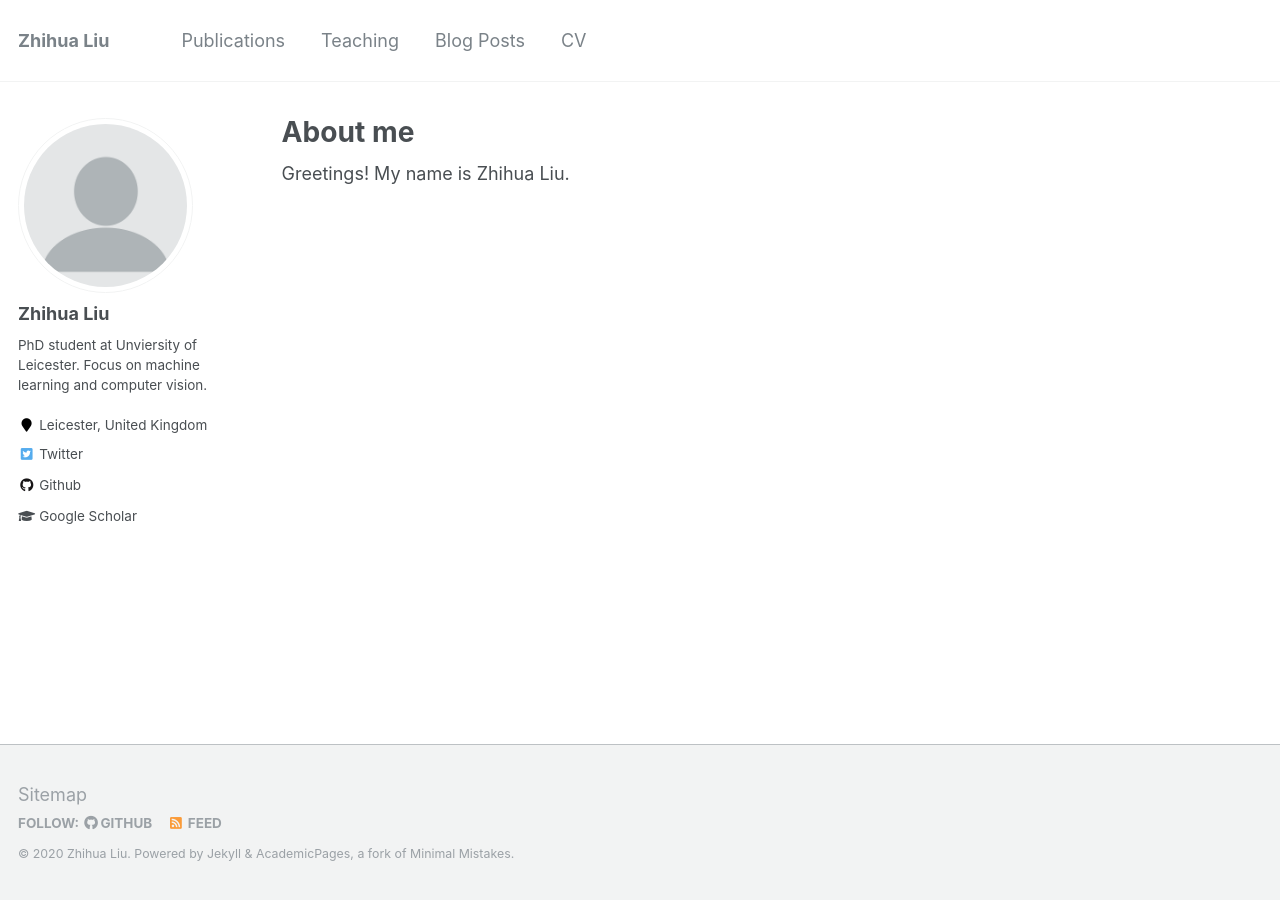
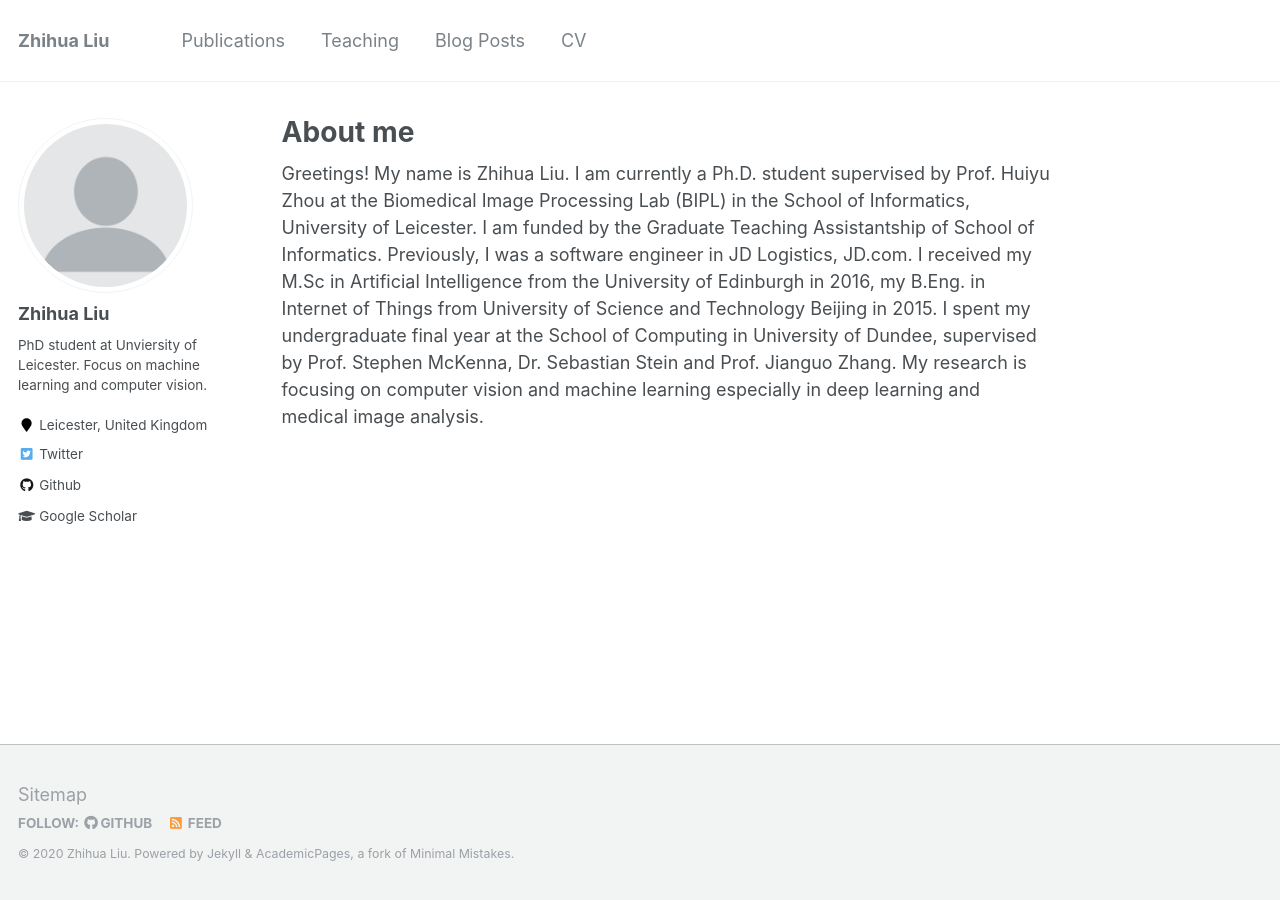
Before and after one commit to ZhihuaLiuEd/ZhihuaLiuEd.github.io, a Jekyll site: the page built from _pages/about.md, in a window 1280 px wide. Built offline with Jekyll 4.4.1, drawn with Linux system fonts in a browser that asks for light colours.

Commit message:
Update about.md

```diff
--- a/_pages/about.md
+++ b/_pages/about.md
@@ -8,4 +8,4 @@
   - /about.html
 ---
 
-Greetings! My name is Zhihua Liu.
+Greetings! My name is Zhihua Liu. I am currently a Ph.D. student supervised by Prof. Huiyu Zhou at the Biomedical Image Processing Lab (BIPL) in the School of Informatics, University of Leicester. I am funded by the Graduate Teaching Assistantship of School of Informatics. Previously, I was a software engineer in JD Logistics, JD.com. I received my M.Sc in Artificial Intelligence from the University of Edinburgh in 2016, my B.Eng. in Internet of Things from University of Science and Technology Beijing in 2015. I spent my undergraduate final year at the School of Computing  in University of Dundee, supervised by Prof. Stephen McKenna, Dr. Sebastian Stein and Prof. Jianguo Zhang. My research is focusing on computer vision and machine learning especially in deep learning and medical image analysis.
```
